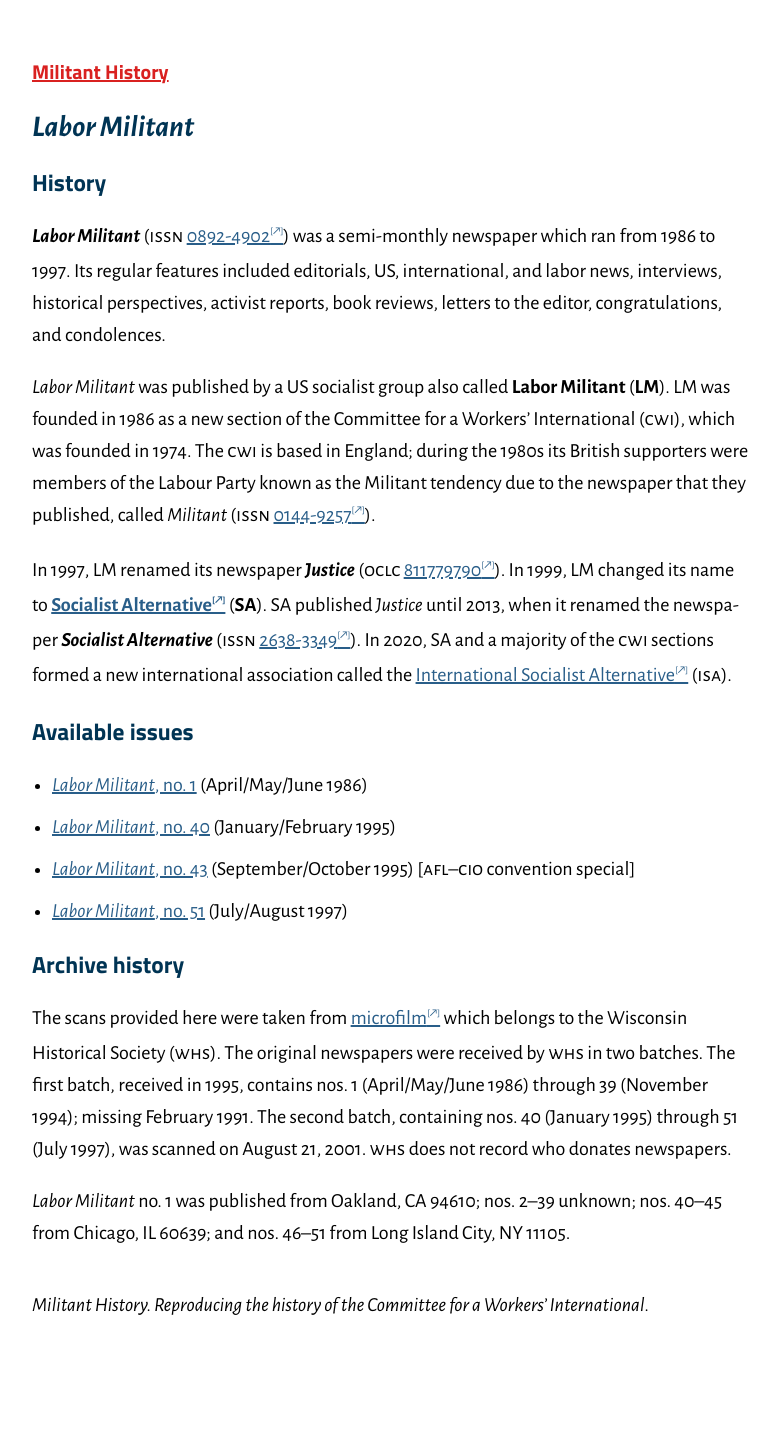
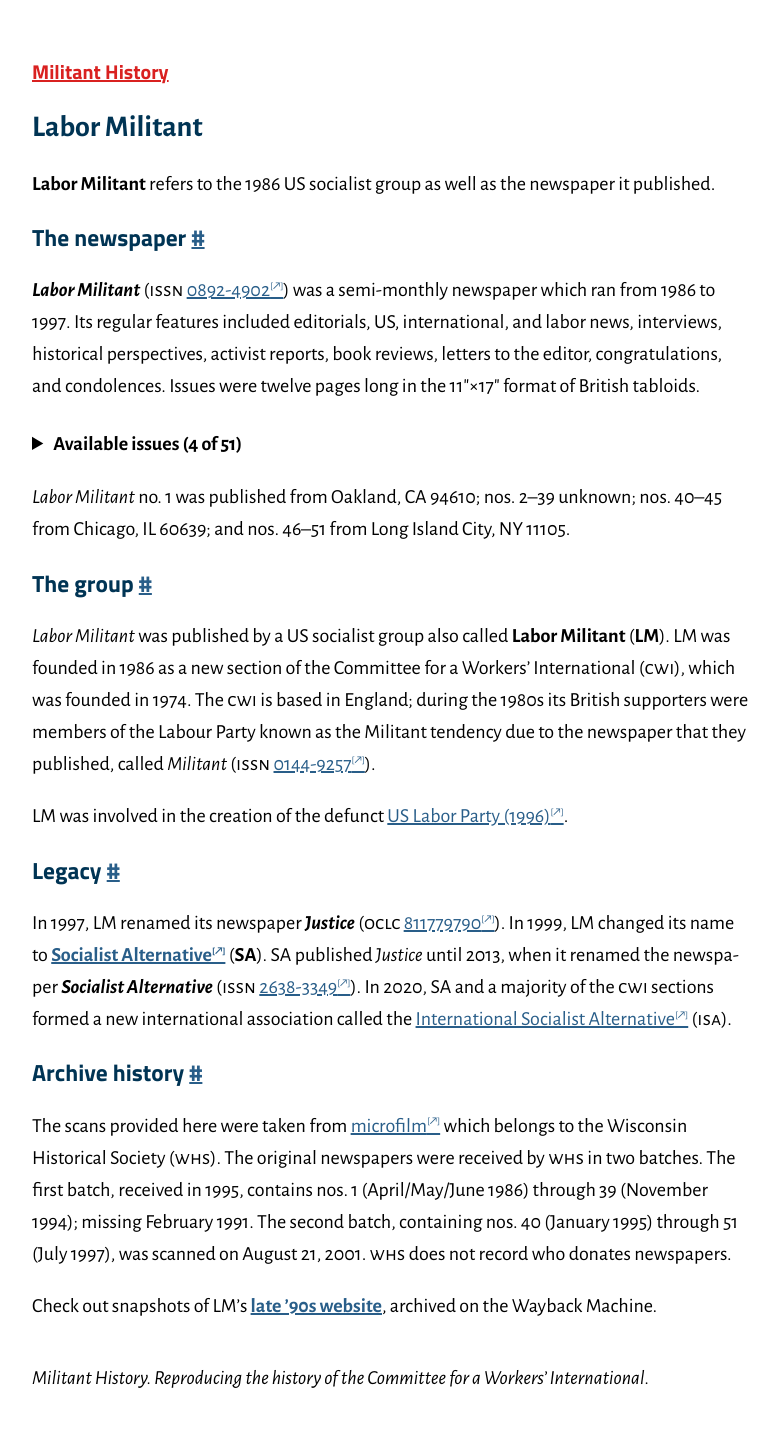
Before and after one commit to jackwillis/militanthistory, a Jekyll site: the page built from lm.md, in a window 1280 px wide. Shown: the whole page, without its empty margins (248-1027 px from the left). Built offline with Jekyll 4.4.1, drawn with Linux system fonts in a browser that asks for light colours; before the commit the page ends 1381 px from its top, so only the background shows below that.

Commit message:
Make changes to /lm/, create  _includes/subhead.html, add animation for h3:focus

```diff
--- /dev/null
+++ b/_includes/subhead.html
@@ -0,0 +1 @@
+<h3 id="{{ include.title | slugify }}">{{ include.title }} <a href="#{{ include.title | slugify }}">#</a></h3>
--- a/lm.md
+++ b/lm.md
@@ -1,26 +1,46 @@
 ---
 layout: default
-title: ‘Labor Militant’ (US, 1986–97)
+title: "Labor Militant"
 permalink: /lm/
 ---
 
-## <cite>Labor Militant</cite>
+## Labor Militant
 
-### History
+**Labor Militant** refers to the 1986 US socialist group as well as the newspaper it published.
 
-**<cite>Labor Militant</cite>**
-(<abbr>ISSN</abbr> <a rel="external" href="https://www.worldcat.org/title/labor-militant/oclc/15266902">0892-4902</a>)
+{% include subhead.html title="The newspaper" %}
+
+**<cite>Labor Militant</cite>** (<abbr>ISSN</abbr>
+<a rel="external" href="https://www.worldcat.org/title/labor-militant/oclc/15266902">0892-4902</a>)
 was a semi-monthly newspaper which ran from 1986 to 1997.
-Its regular features included editorials, US, international, and labor news, interviews, historical perspectives, activist reports, book reviews, letters to the editor, congratulations, and condolences.
+Its regular features included editorials, US, international, and labor news,
+interviews, historical perspectives, activist reports, book reviews,
+letters to the editor, congratulations, and condolences.
+Issues were twelve pages long in the 11″×17″ format of British tabloids.
+
+<details>
+  <summary><h4>Available issues ({{ site.lm_issues | size }} of 51)</h4></summary>
+  {% include lm-listing.html %}
+</details>
+
+<cite>Labor Militant</cite> no. 1 was published from Oakland, CA 94610;
+nos. 2–39 unknown; nos. 40–45 from Chicago, IL 60639;
+and nos. 46–51 from Long Island City, NY 11105.
+
+{% include subhead.html title="The group" %}
 
 <cite>Labor Militant</cite> was published by a US socialist group also called **Labor Militant** (**LM**).
 LM was founded in 1986 as a new section of the
-Committee for a Workers’ International (<abbr>CWI</abbr>),
-which was founded in 1974.
+Committee for a Workers’ International (<abbr>CWI</abbr>), which was founded in 1974.
 The <abbr>CWI</abbr> is based in England;
 during the 1980s its British supporters were members of the Labour Party
 known as the Militant tendency due to the newspaper that they published, called <cite>Militant</cite>
 (<abbr>ISSN</abbr> <a rel="external" href="https://www.worldcat.org/title/militant/oclc/19365820">0144-9257</a>).
+
+LM was involved in the creation of the defunct
+<a rel="external" href="https://en.wikipedia.org/wiki/Labor_Party_(United_States,_1996)">US Labor Party (1996)</a>.
+
+{% include subhead.html title="Legacy" %}
 
 In 1997, LM renamed its newspaper **<cite>Justice</cite>**
 (<abbr>OCLC</abbr> <a rel="external" href="https://www.worldcat.org/title/justice/oclc/811779790">811779790</a>).
@@ -32,11 +52,7 @@
 <a rel="external" href="https://internationalsocialist.net/">International Socialist Alternative</a>
 (<abbr>ISA</abbr>).
 
-### Available issues
-
-{% include lm-listing.html %}
-
-### Archive history
+{% include subhead.html title="Archive history" %}
 
 The scans provided here were taken from
 <a rel="external" href="https://search.library.wisc.edu/catalog/99968927000211">microfilm</a>
@@ -46,5 +62,4 @@
 The second batch, containing nos. 40 (January 1995) through 51 (July 1997), was scanned on August 21, 2001.
 <abbr>WHS</abbr> does not record who donates newspapers.
 
-<cite>Labor Militant</cite> no. 1 was published from Oakland, CA 94610; nos. 2–39 unknown; nos. 40–45 from Chicago, IL 60639;
-and nos. 46–51 from Long Island City, NY 11105.
+Check out snapshots of LM’s **[late ’90s website](/lm/wayback/)**, archived on the Wayback Machine.
--- a/styles/main.css
+++ b/styles/main.css
@@ -18,7 +18,7 @@
   font-style: italic;
 }
 
-h1, h2, h3 {
+h1, h2, h3, h4 {
   line-height: 1.2;
 }
 
@@ -42,7 +42,11 @@
 }
 
 h2 {
-  margin: 1.5em 0 0.75em;
+  margin: 1.5em 0 0.75em 0;
+}
+
+h4 {
+  margin: 0.5em 0 0.25em 0;
 }
 
 main p {
@@ -68,14 +72,19 @@
   background: #ffb6c1;
 }
 
+h3:target {
+  animation: highlight 5s ease;
+}
+
+@keyframes highlight {
+  0% { background: #ffb6c1; }
+  100% { background: rgba(0, 0, 0, 0); }
+}
+
 h2,
 h3 {
   color: #003454;
 }
-
-/*h3::before {
-  content: "-> ";
-}*/
 
 a:link {
   color: #295e89;
@@ -138,6 +147,10 @@
   font-size: 50%;
 }
 
+a[rel=external]::after, a.footnote, a.reversefootnote {
+  line-height: 0;
+}
+
 .breadcrumb ul {
   list-style: none;
   padding: 0;
@@ -182,3 +195,7 @@
 ul, ol {
   padding-left: 1em;
 }
+
+summary h2, summary h3, summary h4 {
+  display: inline-block;
+}
```
Also changed, not shown: _includes/lm-article-nav.html (+8 -8 lines), index.html (+3 -4 lines), lm/wayback.md (added, +10 -0 lines), _includes/lm-listing.html (indentation only).
